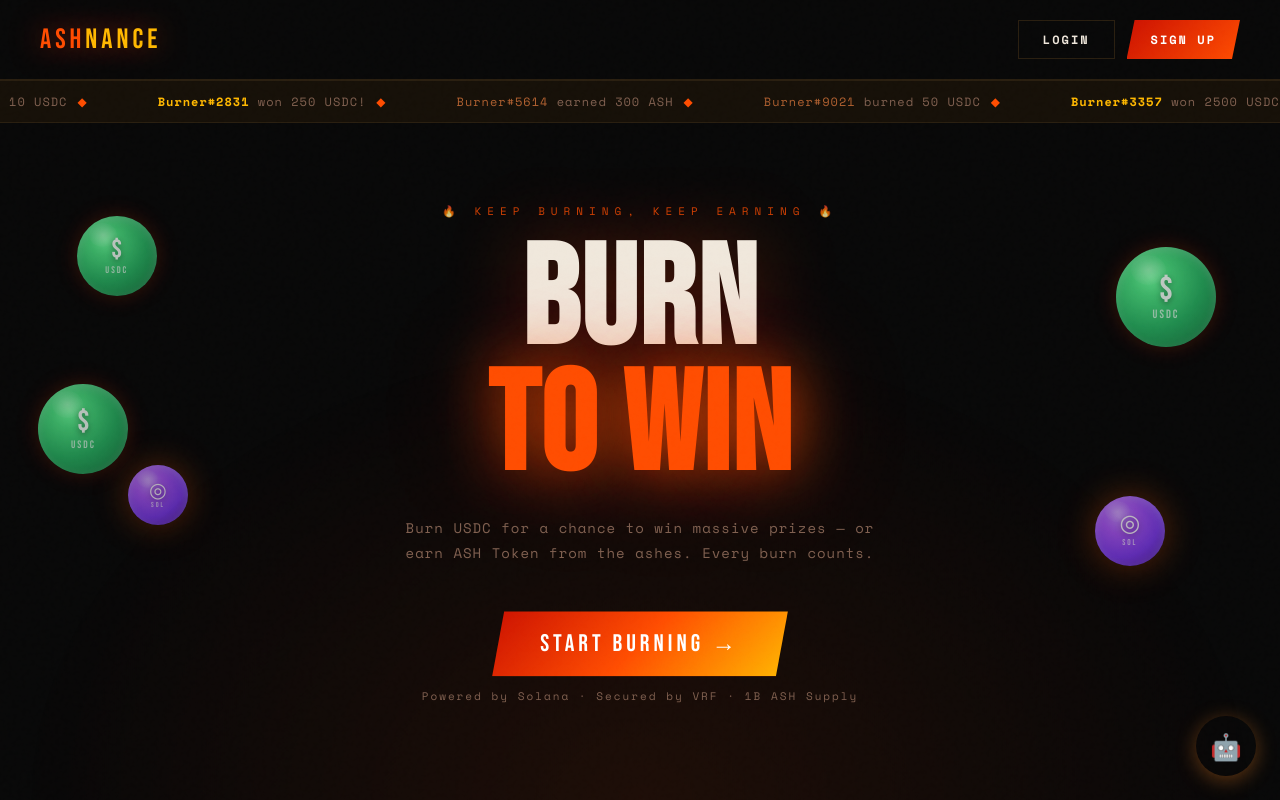
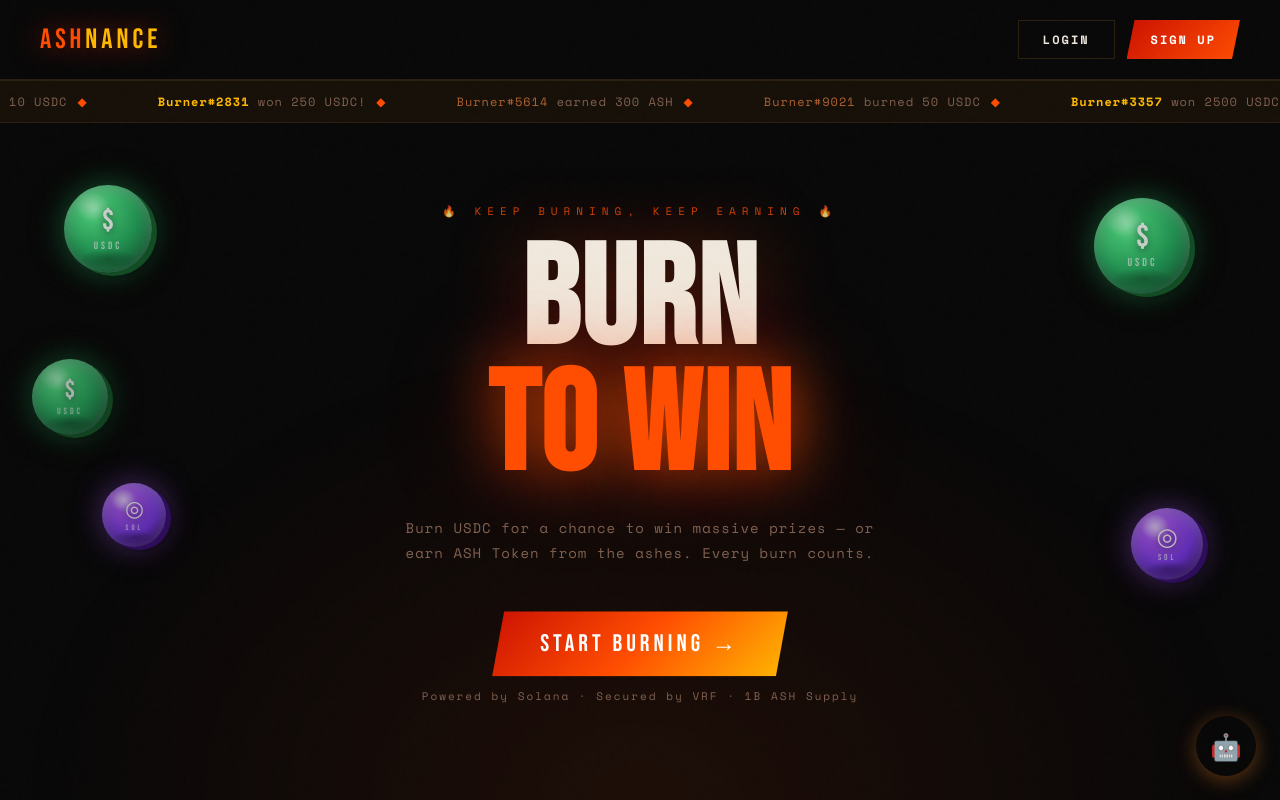
Before and after one commit to Ayush1832/ashnance, a Next.js app in the folder frontend/: page / in a window 1280 px wide. Shown: the top 800 px of the page. Built offline with nearby package versions, Linux system fonts and the light colour scheme.

Commit message:
fix: hero coins clipping, fire aura override, 3D spin improvements; suppress hydration warning

```diff
--- a/frontend/src/app/layout.tsx
+++ b/frontend/src/app/layout.tsx
@@ -47,8 +47,8 @@ export default function RootLayout({
   children: React.ReactNode;
 }>) {
   return (
-    <html lang="en">
-      <body>
+    <html lang="en" data-scroll-behavior="smooth">
+      <body suppressHydrationWarning>
         {children}
         <AshBot />
       </body>
--- a/frontend/src/app/page.tsx
+++ b/frontend/src/app/page.tsx
@@ -58,7 +58,7 @@ export default function LandingPage() {
       </div>
 
       {/* ========== HERO ========== */}
-      <section className={styles.hero} style={{ position: "relative", overflow: "hidden" }}>
+      <section className={styles.hero} style={{ position: "relative" }}>
         <HeroCoinsScene />
         <p className={styles.tagline}>🔥 Keep Burning, Keep Earning 🔥</p>
         <h1 className={styles.heroTitle}>
--- a/frontend/src/components/effects/HeroCoins.tsx
+++ b/frontend/src/components/effects/HeroCoins.tsx
@@ -18,10 +18,10 @@ interface CoinConfig {
 const COINS: CoinConfig[] = [
   {
     currency: "USDC",
-    size: 80,
-    top: "15%",
-    left: "6%",
-    opacity: 0.78,
+    size: 88,
+    top: "10%",
+    left: "5%",
+    opacity: 0.82,
     bobAnimation: "heroBob0",
     bobDuration: "5.8s",
     bobDelay: "0s",
@@ -29,10 +29,10 @@ const COINS: CoinConfig[] = [
   },
   {
     currency: "SOL",
-    size: 60,
-    top: "55%",
-    left: "10%",
-    opacity: 0.72,
+    size: 64,
+    top: "58%",
+    left: "8%",
+    opacity: 0.74,
     bobAnimation: "heroBob1",
     bobDuration: "7.2s",
     bobDelay: "-1.5s",
@@ -40,10 +40,10 @@ const COINS: CoinConfig[] = [
   },
   {
     currency: "USDC",
-    size: 100,
-    top: "20%",
-    right: "5%",
-    opacity: 0.8,
+    size: 96,
+    top: "12%",
+    right: "7%",
+    opacity: 0.82,
     bobAnimation: "heroBob2",
     bobDuration: "6.5s",
     bobDelay: "-2.8s",
@@ -51,10 +51,10 @@ const COINS: CoinConfig[] = [
   },
   {
     currency: "SOL",
-    size: 70,
-    top: "60%",
-    right: "9%",
-    opacity: 0.75,
+    size: 72,
+    top: "62%",
+    right: "6%",
+    opacity: 0.76,
     bobAnimation: "heroBob3",
     bobDuration: "8.1s",
     bobDelay: "-0.7s",
@@ -62,10 +62,10 @@ const COINS: CoinConfig[] = [
   },
   {
     currency: "USDC",
-    size: 90,
-    top: "42%",
-    left: "3%",
-    opacity: 0.77,
+    size: 76,
+    top: "38%",
+    left: "2.5%",
+    opacity: 0.70,
     bobAnimation: "heroBob4",
     bobDuration: "6.9s",
     bobDelay: "-3.2s",
@@ -96,8 +96,8 @@ function SingleHeroCoin({ coin }: { coin: CoinConfig }) {
   };
 
   const faceClass = isUSDC
-    ? `${styles.heroCoinFace} ${styles.heroCoinUsdc} ${styles.heroCoinFire}`
-    : `${styles.heroCoinFace} ${styles.heroCoinSol} ${styles.heroCoinFire}`;
+    ? `${styles.heroCoinFace} ${styles.heroCoinUsdc}`
+    : `${styles.heroCoinFace} ${styles.heroCoinSol}`;
 
   return (
     <div
--- a/frontend/src/components/effects/herocoins.module.css
+++ b/frontend/src/components/effects/herocoins.module.css
@@ -8,17 +8,17 @@
   inset: 0;
   pointer-events: none;
   z-index: 0;
-  overflow: hidden;
+  /* No overflow:hidden here — the hero has it, but we want coins to breathe */
 }
 
 /* ---- INDIVIDUAL COIN WRAPPER ---- */
 .heroCoin {
   position: absolute;
-  perspective: 600px;
+  perspective: 500px;
   perspective-origin: 50% 50%;
 }
 
-/* ---- 3D COIN BASE ---- */
+/* ---- 3D COIN INNER (bob + spin wrapper) ---- */
 .heroCoinInner {
   border-radius: 50%;
   transform-style: preserve-3d;
@@ -39,99 +39,174 @@
   overflow: hidden;
 }
 
+/* Specular highlight — upper-left sheen */
 .heroCoinFace::before {
   content: '';
   position: absolute;
   top: 8%;
-  left: 15%;
-  width: 35%;
-  height: 30%;
-  background: radial-gradient(ellipse, rgba(255, 255, 255, 0.3) 0%, transparent 80%);
+  left: 12%;
+  width: 38%;
+  height: 32%;
+  background: radial-gradient(ellipse, rgba(255, 255, 255, 0.38) 0%, transparent 75%);
   border-radius: 50%;
+  pointer-events: none;
+}
+
+/* Bottom shadow to reinforce 3D depth */
+.heroCoinFace::after {
+  content: '';
+  position: absolute;
+  bottom: 6%;
+  left: 20%;
+  width: 60%;
+  height: 20%;
+  background: radial-gradient(ellipse, rgba(0, 0, 0, 0.3) 0%, transparent 80%);
+  border-radius: 50%;
+  pointer-events: none;
 }
 
 /* ---- USDC HERO FACE ---- */
 .heroCoinUsdc {
-  background: radial-gradient(circle at 35% 30%, #6eff9e 0%, #4ade80 20%, #27AE60 55%, #1a6e3f 100%);
+  background: radial-gradient(circle at 35% 28%, #7affa8 0%, #4ade80 18%, #27AE60 50%, #1a6e3f 85%, #0d3d22 100%);
   box-shadow:
-    inset 0 3px 10px rgba(255, 255, 255, 0.2),
-    inset 0 -3px 10px rgba(0, 0, 0, 0.25),
-    3px 0 0 #1a5c33,
-    0 0 30px rgba(39, 174, 96, 0.3);
+    inset 0 4px 14px rgba(255, 255, 255, 0.28),
+    inset 0 -4px 14px rgba(0, 0, 0, 0.3),
+    5px 3px 0 #155c2a,
+    8px 5px 2px rgba(0,0,0,0.2),
+    0 0 28px rgba(39, 174, 96, 0.45),
+    0 0 56px rgba(39, 174, 96, 0.15);
 }
 
 /* ---- SOL HERO FACE ---- */
 .heroCoinSol {
-  background: radial-gradient(circle at 35% 30%, #c084fc 0%, #a855f7 25%, #7c3aed 60%, #4c1d95 100%);
+  background: radial-gradient(circle at 35% 28%, #d8b4fe 0%, #a855f7 20%, #7c3aed 55%, #4c1d95 85%, #2d0f5e 100%);
   box-shadow:
-    inset 0 3px 10px rgba(255, 255, 255, 0.2),
-    inset 0 -3px 10px rgba(0, 0, 0, 0.25),
-    3px 0 0 #3b0f7a,
-    0 0 30px rgba(168, 85, 247, 0.3);
+    inset 0 4px 14px rgba(255, 255, 255, 0.28),
+    inset 0 -4px 14px rgba(0, 0, 0, 0.3),
+    5px 3px 0 #3b0f7a,
+    8px 5px 2px rgba(0,0,0,0.2),
+    0 0 28px rgba(168, 85, 247, 0.45),
+    0 0 56px rgba(168, 85, 247, 0.15);
 }
 
 /* ---- SYMBOL ---- */
 .heroCoinSymbol {
   font-family: 'Bebas Neue', sans-serif;
-  color: rgba(255, 255, 255, 0.9);
+  color: rgba(255, 255, 255, 0.92);
   line-height: 1;
-  text-shadow: 0 2px 6px rgba(0, 0, 0, 0.4);
+  text-shadow: 0 2px 8px rgba(0, 0, 0, 0.5);
   position: relative;
   z-index: 1;
 }
 
 .heroCoinLabel {
   font-family: 'Bebas Neue', sans-serif;
-  letter-spacing: 2px;
+  letter-spacing: 3px;
   color: rgba(255, 255, 255, 0.65);
   position: relative;
   z-index: 1;
+  margin-top: 2px;
 }
 
-/* ---- BOB ANIMATIONS (each coin gets a different one) ---- */
+/* ---- BOB ANIMATIONS
+   Each coin bobs vertically while slowly spinning on Y axis
+   to show off the 3D depth. Spin period much longer (8-12s)
+   so it feels like a floating coin, not a spinning top.
+   ---- */
 @keyframes heroBob0 {
-  0%, 100% { transform: translateY(0px) rotateY(0deg); }
-  50%       { transform: translateY(-18px) rotateY(180deg); }
+  0%   { transform: translateY(0px)   rotateY(0deg)   rotateX(8deg); }
+  25%  { transform: translateY(-14px) rotateY(90deg)  rotateX(4deg); }
+  50%  { transform: translateY(-20px) rotateY(180deg) rotateX(0deg); }
+  75%  { transform: translateY(-10px) rotateY(270deg) rotateX(4deg); }
+  100% { transform: translateY(0px)   rotateY(360deg) rotateX(8deg); }
 }
 
 @keyframes heroBob1 {
-  0%, 100% { transform: translateY(-10px) rotateY(30deg); }
-  50%       { transform: translateY(10px) rotateY(210deg); }
+  0%   { transform: translateY(-8px)  rotateY(40deg)  rotateX(-6deg); }
+  25%  { transform: translateY(6px)   rotateY(130deg) rotateX(-2deg); }
+  50%  { transform: translateY(12px)  rotateY(220deg) rotateX(2deg); }
+  75%  { transform: translateY(2px)   rotateY(310deg) rotateX(-4deg); }
+  100% { transform: translateY(-8px)  rotateY(400deg) rotateX(-6deg); }
 }
 
 @keyframes heroBob2 {
-  0%, 100% { transform: translateY(5px) rotateY(0deg); }
-  50%       { transform: translateY(-22px) rotateY(180deg); }
+  0%   { transform: translateY(4px)   rotateY(20deg)  rotateX(10deg); }
+  25%  { transform: translateY(-16px) rotateY(110deg) rotateX(5deg); }
+  50%  { transform: translateY(-24px) rotateY(200deg) rotateX(0deg); }
+  75%  { transform: translateY(-12px) rotateY(290deg) rotateX(5deg); }
+  100% { transform: translateY(4px)   rotateY(380deg) rotateX(10deg); }
 }
 
 @keyframes heroBob3 {
-  0%, 100% { transform: translateY(-8px) rotateY(60deg); }
-  50%       { transform: translateY(12px) rotateY(240deg); }
+  0%   { transform: translateY(-6px)  rotateY(60deg)  rotateX(-8deg); }
+  25%  { transform: translateY(8px)   rotateY(150deg) rotateX(-3deg); }
+  50%  { transform: translateY(14px)  rotateY(240deg) rotateX(2deg); }
+  75%  { transform: translateY(4px)   rotateY(330deg) rotateX(-5deg); }
+  100% { transform: translateY(-6px)  rotateY(420deg) rotateX(-8deg); }
 }
 
 @keyframes heroBob4 {
-  0%, 100% { transform: translateY(0px) rotateY(20deg); }
-  50%       { transform: translateY(-15px) rotateY(200deg); }
+  0%   { transform: translateY(2px)   rotateY(10deg)  rotateX(6deg); }
+  25%  { transform: translateY(-12px) rotateY(100deg) rotateX(2deg); }
+  50%  { transform: translateY(-18px) rotateY(190deg) rotateX(-2deg); }
+  75%  { transform: translateY(-8px)  rotateY(280deg) rotateX(2deg); }
+  100% { transform: translateY(2px)   rotateY(370deg) rotateX(6deg); }
 }
 
-/* ---- FIRE AURA PULSE (CSS-only, no canvas) ---- */
-@keyframes coinFireAura {
+/* ---- FIRE AURA PULSE
+   Applied as a separate ::after pseudo-element animation
+   so it doesn't override the coin-specific color glows.
+   ---- */
+.heroCoinUsdc {
+  animation: usdcFireAura 3s ease-in-out infinite;
+}
+
+.heroCoinSol {
+  animation: solFireAura 3s ease-in-out infinite;
+}
+
+@keyframes usdcFireAura {
   0%, 100% {
     box-shadow:
-      inset 0 3px 10px rgba(255, 255, 255, 0.2),
-      0 0 20px rgba(255, 77, 0, 0.2),
-      0 0 40px rgba(255, 77, 0, 0.08);
+      inset 0 4px 14px rgba(255, 255, 255, 0.28),
+      inset 0 -4px 14px rgba(0, 0, 0, 0.3),
+      5px 3px 0 #155c2a,
+      8px 5px 2px rgba(0,0,0,0.2),
+      0 0 28px rgba(39, 174, 96, 0.45),
+      0 0 56px rgba(39, 174, 96, 0.15);
   }
   50% {
     box-shadow:
-      inset 0 3px 10px rgba(255, 255, 255, 0.25),
-      0 0 35px rgba(255, 77, 0, 0.4),
-      0 0 70px rgba(255, 184, 0, 0.15);
+      inset 0 4px 14px rgba(255, 255, 255, 0.35),
+      inset 0 -4px 14px rgba(0, 0, 0, 0.3),
+      5px 3px 0 #155c2a,
+      8px 5px 2px rgba(0,0,0,0.2),
+      0 0 45px rgba(39, 174, 96, 0.7),
+      0 0 90px rgba(255, 77, 0, 0.2),
+      0 0 120px rgba(255, 184, 0, 0.08);
   }
 }
 
-.heroCoinFire {
-  animation: coinFireAura 2.5s ease-in-out infinite;
+@keyframes solFireAura {
+  0%, 100% {
+    box-shadow:
+      inset 0 4px 14px rgba(255, 255, 255, 0.28),
+      inset 0 -4px 14px rgba(0, 0, 0, 0.3),
+      5px 3px 0 #3b0f7a,
+      8px 5px 2px rgba(0,0,0,0.2),
+      0 0 28px rgba(168, 85, 247, 0.45),
+      0 0 56px rgba(168, 85, 247, 0.15);
+  }
+  50% {
+    box-shadow:
+      inset 0 4px 14px rgba(255, 255, 255, 0.35),
+      inset 0 -4px 14px rgba(0, 0, 0, 0.3),
+      5px 3px 0 #3b0f7a,
+      8px 5px 2px rgba(0,0,0,0.2),
+      0 0 45px rgba(168, 85, 247, 0.7),
+      0 0 90px rgba(255, 77, 0, 0.2),
+      0 0 120px rgba(255, 184, 0, 0.08);
+  }
 }
 
 /* ---- RESPONSIVE: hide some coins on mobile ---- */
```
